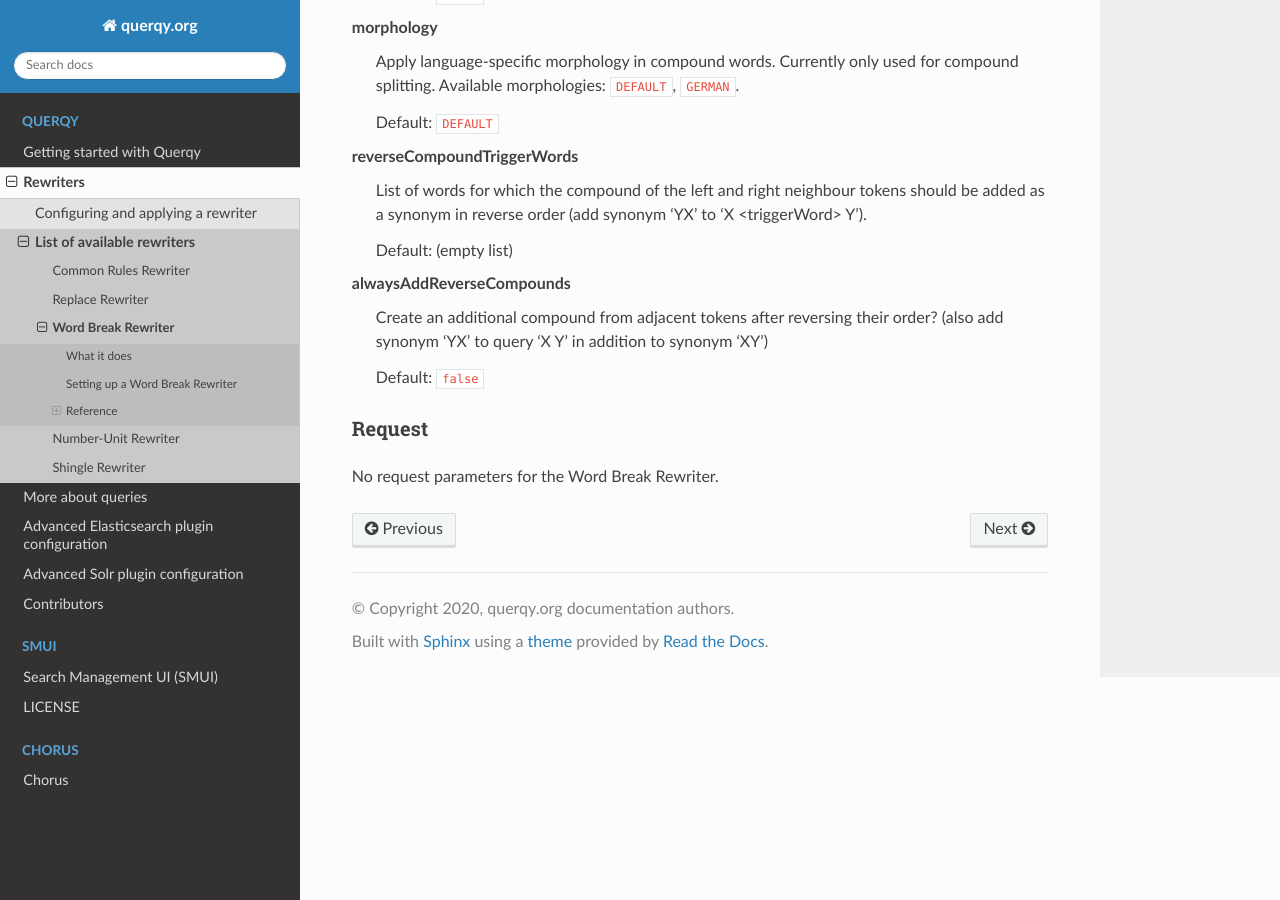
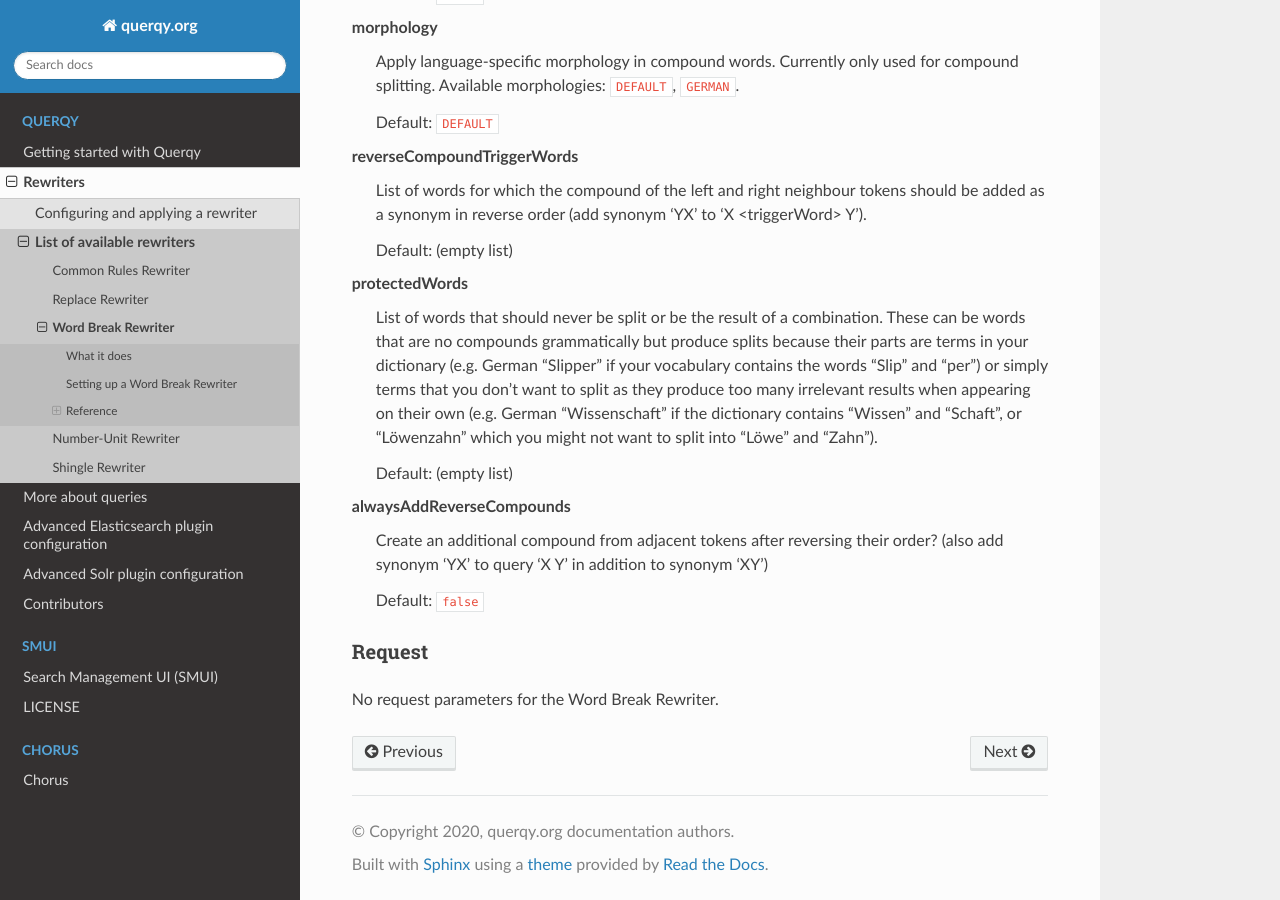
Before and after one commit to querqy/querqy-docs, a Sphinx documentation site: the page built from docs/source/querqy/rewriters/word-break.rst, in a window 1280 px wide and 900 px high, scrolled down 3234 px. Built offline with Sphinx 7.4.7 and the Read the Docs theme 2.0.0, drawn with Linux system fonts in a browser that asks for light colours; formulas are drawn with MathJax 3.

Commit message:
Adding doc for Wordbreak's protectedWords

```diff
--- a/docs/source/querqy/rewriters/word-break.rst
+++ b/docs/source/querqy/rewriters/word-break.rst
@@ -82,6 +82,10 @@ Setting up a Word Break Rewriter
      <str name="morphology">GERMAN</str>
      <arr name="reverseCompoundTriggerWords">
        <str>for</str>
+     </arr>
+     <arr name="protectedWords">
+       <str>slipper</str>
+       <str>wissenschaft</str>
      </arr>
    </lst>
 
@@ -258,6 +262,18 @@ reverseCompoundTriggerWords
 
   Default: (empty list)
 
+protectedWords
+  List of words that should never be split or be the result of a combination.
+  These can be words that are no compounds grammatically but produce splits
+  because their parts are terms in your dictionary (e.g. German "Slipper"
+  if your vocabulary contains the words "Slip" and "per") or simply terms
+  that you don't want to split as they produce too many irrelevant results
+  when appearing on their own (e.g. German "Wissenschaft" if the dictionary
+  contains "Wissen" and "Schaft", or "Löwenzahn" which you might not want to
+  split into "Löwe" and "Zahn").
+
+  Default: (empty list)
+
 alwaysAddReverseCompounds
   Create an additional compound from adjacent tokens after reversing their
   order? (also add synonym 'YX' to query 'X Y' in addition to synonym 'XY')
```
